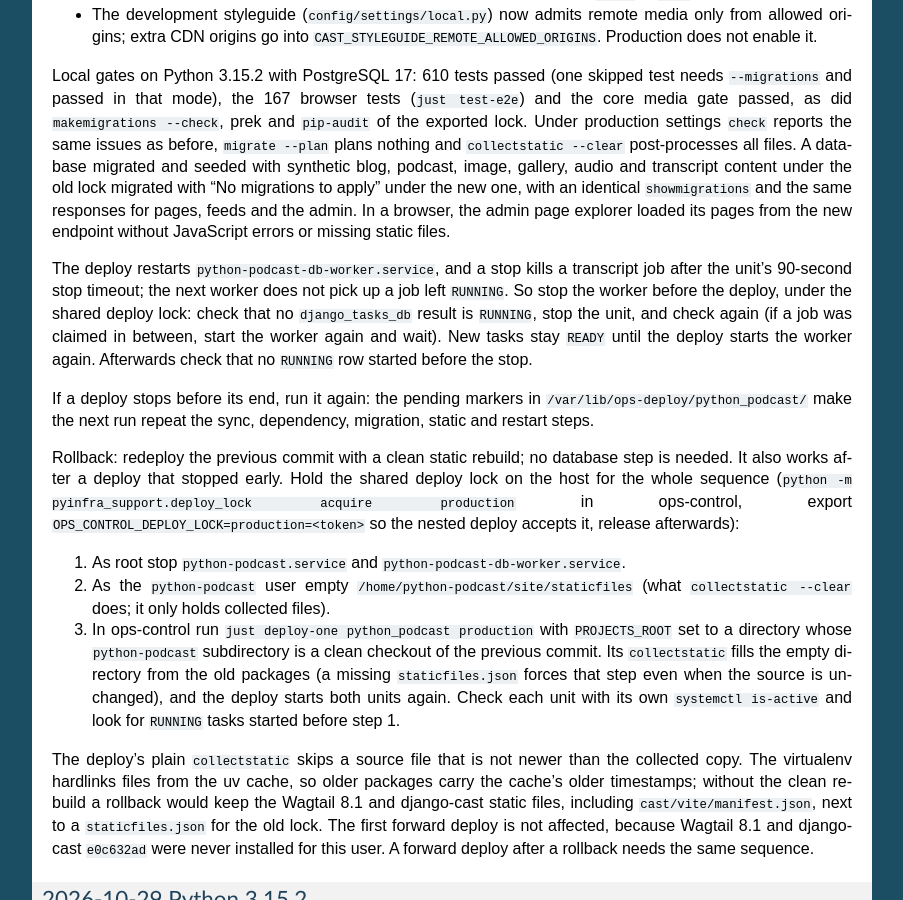
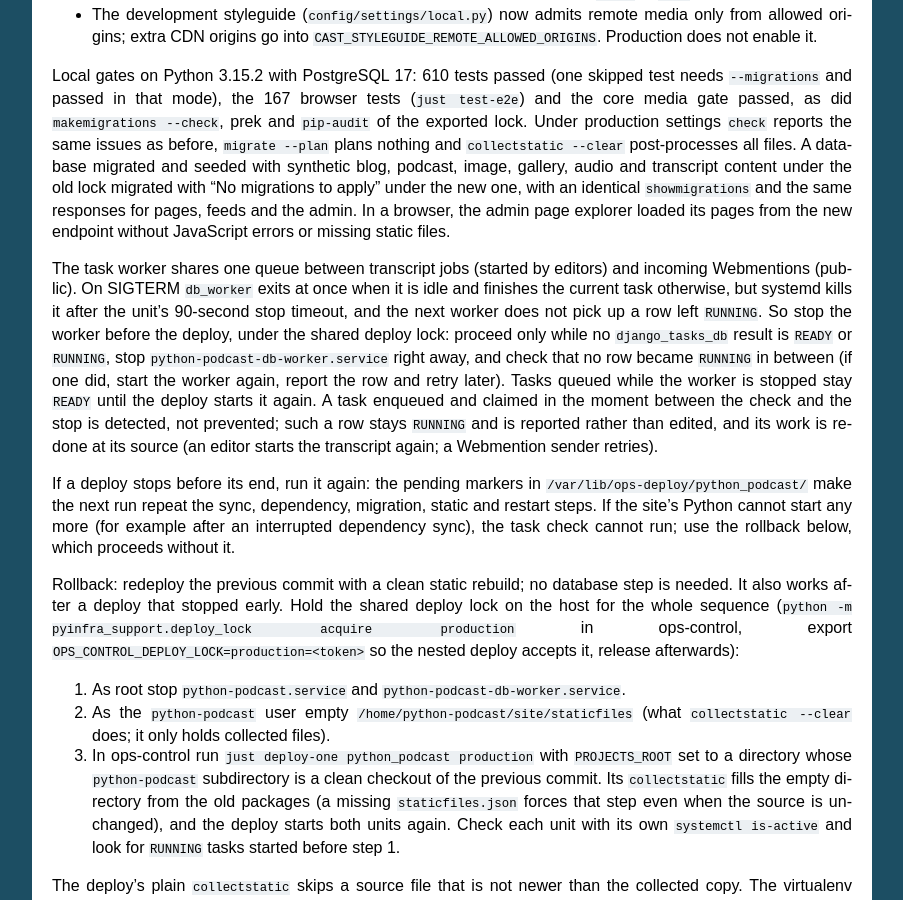
Before and after one commit to ephes/python-podcast, a Sphinx documentation site: the page built from docs/deploy.rst, in a window 1280 px wide and 900 px high, scrolled down 2196 px. Shown: the whole window, without its empty margins (198-1101 px from the left). Built offline with Sphinx 7.4.7, drawn with Linux system fonts in a browser that asks for light colours.

Commit message:
Drain the task queue before stopping the worker and describe recovery

```diff
--- a/docs/deploy.rst
+++ b/docs/deploy.rst
@@ -142,18 +142,25 @@ responses for pages, feeds and the admin. In a browser, the admin page explorer
 loaded its pages from the new endpoint without JavaScript errors or missing
 static files.
 
-The deploy restarts ``python-podcast-db-worker.service``, and a stop kills a
-transcript job after the unit's 90-second stop timeout; the next worker does
-not pick up a job left ``RUNNING``. So stop the worker before the deploy, under
-the shared deploy lock: check that no ``django_tasks_db`` result is
-``RUNNING``, stop the unit, and check again (if a job was claimed in between,
-start the worker again and wait). New tasks stay ``READY`` until the deploy
-starts the worker again. Afterwards check that no ``RUNNING`` row started
-before the stop.
+The task worker shares one queue between transcript jobs (started by editors)
+and incoming Webmentions (public). On SIGTERM ``db_worker`` exits at once when
+it is idle and finishes the current task otherwise, but systemd kills it after
+the unit's 90-second stop timeout, and the next worker does not pick up a row
+left ``RUNNING``. So stop the worker before the deploy, under the shared deploy
+lock: proceed only while no ``django_tasks_db`` result is ``READY`` or
+``RUNNING``, stop ``python-podcast-db-worker.service`` right away, and check
+that no row became ``RUNNING`` in between (if one did, start the worker again,
+report the row and retry later). Tasks queued while the worker is stopped stay
+``READY`` until the deploy starts it again. A task enqueued and claimed in the
+moment between the check and the stop is detected, not prevented; such a row
+stays ``RUNNING`` and is reported rather than edited, and its work is redone at
+its source (an editor starts the transcript again; a Webmention sender retries).
 
 If a deploy stops before its end, run it again: the pending markers in
 ``/var/lib/ops-deploy/python_podcast/`` make the next run repeat the sync,
-dependency, migration, static and restart steps.
+dependency, migration, static and restart steps. If the site's Python cannot
+start any more (for example after an interrupted dependency sync), the task
+check cannot run; use the rollback below, which proceeds without it.
 
 Rollback: redeploy the previous commit with a clean static rebuild; no
 database step is needed. It also works after a deploy that stopped early.
```
